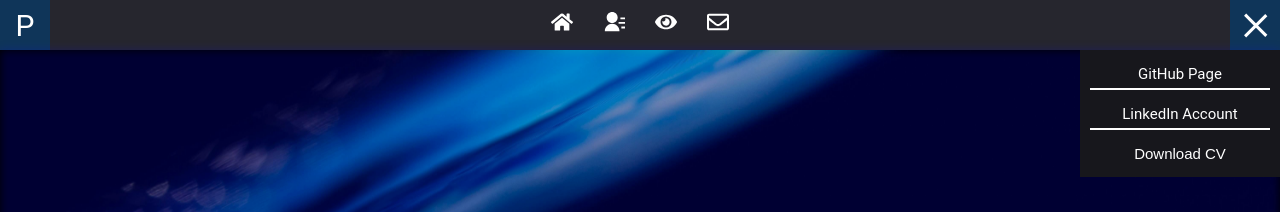
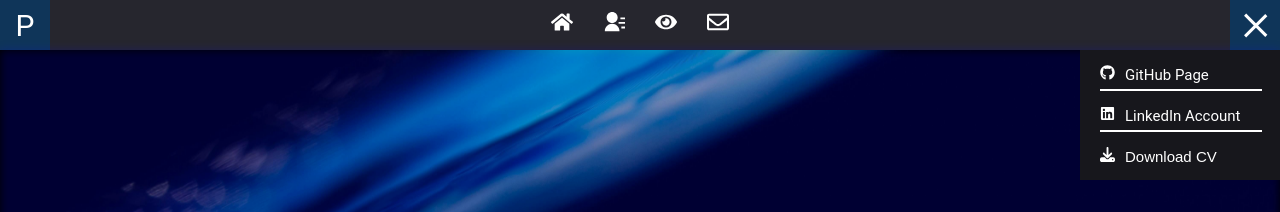
Before and after one commit to PatF3lix/Portfolio, a React (Create React App) app in the folder my-portfolio/: page / in a window 1280 px wide. Both pictures are taken after a click on the element 1255 px from the left and 25 px from the top of the page. Shown: the top 212 px of the page. Built offline with nearby package versions, Linux system fonts and the light colour scheme; no server answers.

Commit message:
added icons to drop down side menu

```diff
--- a/my-portfolio/src/components/SlideDownMenu/SlideDownMenu.js
+++ b/my-portfolio/src/components/SlideDownMenu/SlideDownMenu.js
@@ -1,5 +1,8 @@
 import useDownloadCv from "../../hooks/useDownloadCv";
 import Btn from "../Reusable/Btn/Btn";
+import { FaGithub } from "react-icons/fa";
+import { FaLinkedin } from "react-icons/fa";
+import { FaDownload } from "react-icons/fa6";
 
 import "./slide-down-menu.css";
 
@@ -15,7 +18,8 @@ const SlideDownMenu = () => {
             target="_blank"
             rel="noreferrer"
           >
-            GitHub Page
+            <FaGithub />
+            <span className="link-text">GitHub Page</span>
           </a>
         </li>
         <li className="menu-option">
@@ -25,12 +29,14 @@ const SlideDownMenu = () => {
             target="_blank"
             rel="noreferrer"
           >
-            LinkedIn Account
+            <FaLinkedin />
+            <span className="link-text">LinkedIn Account</span>
           </a>
         </li>
         <li className="menu-option">
           <Btn classes="slidedown-menu-btn" clickAction={handleDownload}>
-            Download CV
+            <FaDownload />
+            <span className="link-text">Download CV</span>
           </Btn>
         </li>
       </ul>
--- a/my-portfolio/src/components/SlideDownMenu/slide-down-menu.css
+++ b/my-portfolio/src/components/SlideDownMenu/slide-down-menu.css
@@ -11,9 +11,9 @@
 .slidedown-menu {
   display: flex;
   flex-direction: column;
-  align-items: center;
-  justify-content: center;
+  align-items: start;
   list-style: none;
+  margin-left: 2rem;
 }
 
 .menu-option {
@@ -21,7 +21,6 @@
 }
 
 .menu-option:not(:last-child) {
-  text-align: center;
   border-bottom: 2px solid white;
   padding-bottom: 0.5rem;
   width: 90%;
@@ -36,3 +35,8 @@
   font-size: 1.5rem;
   text-decoration: none;
 }
+
+.link-text {
+  display: inline-block;
+  margin-left: 1rem;
+}
```
